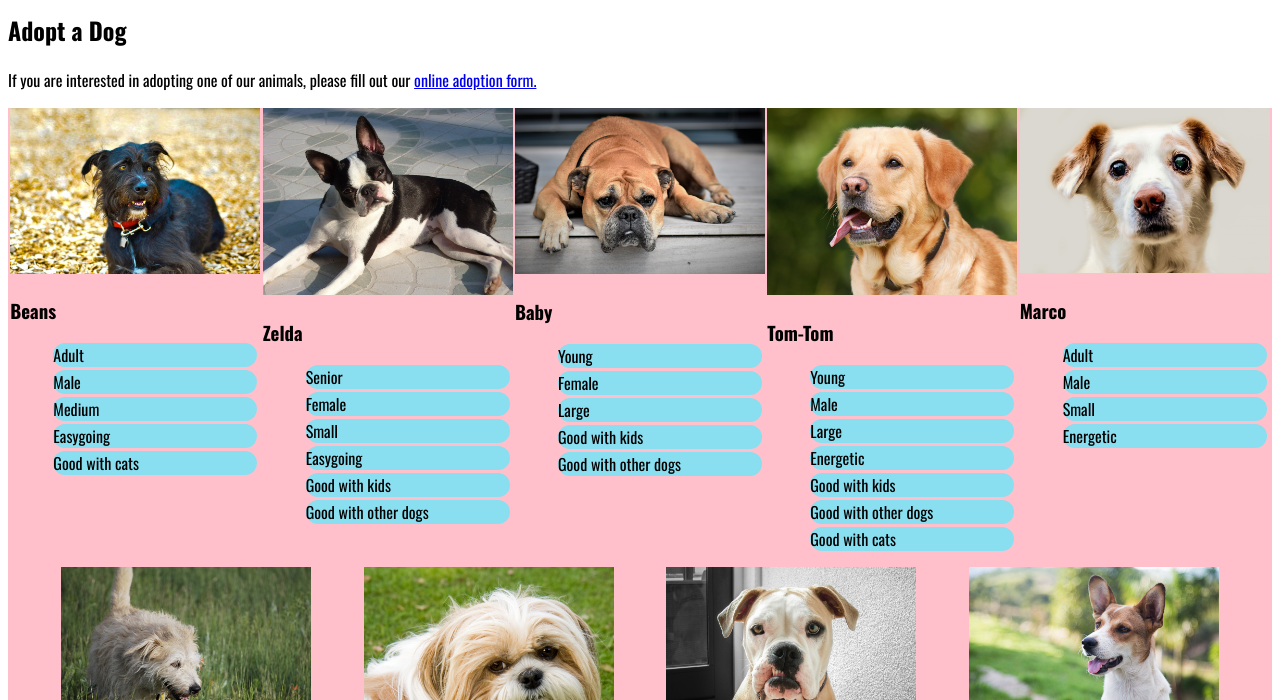
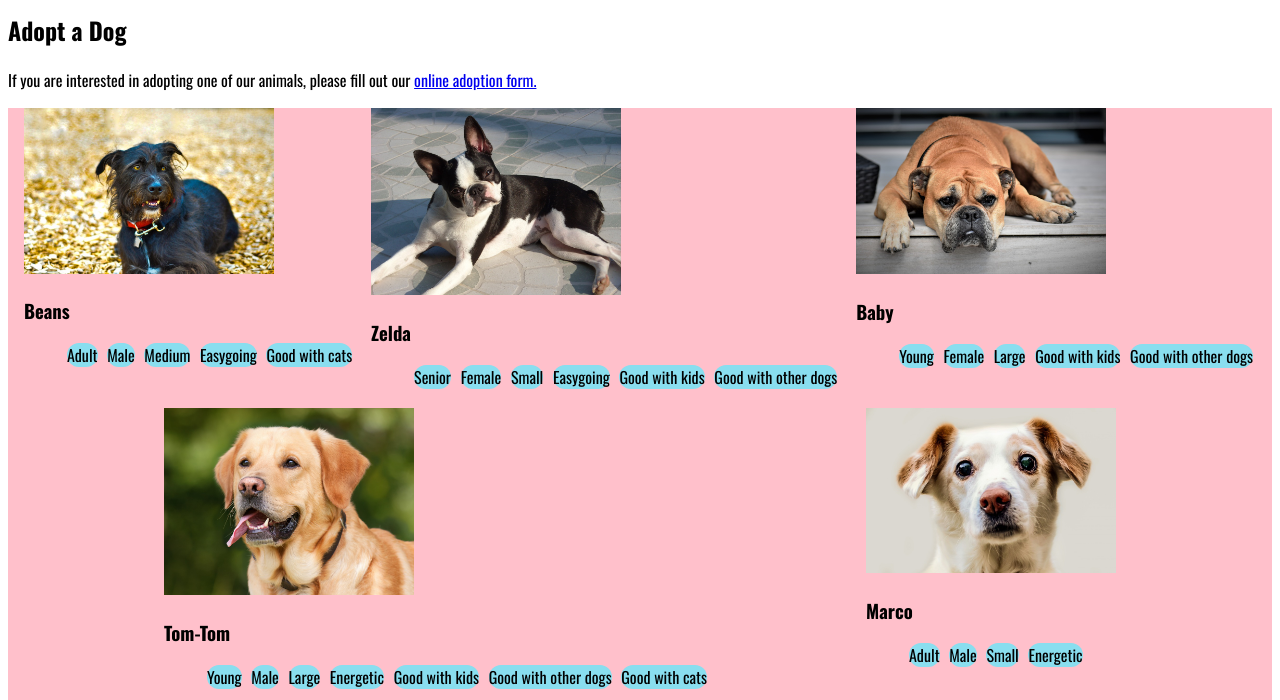
Before and after one commit to Momentum-Team-12/dog-adoption-website-hjoyheath, a plain HTML site: page index.html in a window 1280 px wide. Shown: the part 100-800 px from the top of the page. Drawn offline with nearby package versions, Linux system fonts and the light colour scheme.

Commit message:
attributes flexed

```diff
--- a/styles.css
+++ b/styles.css
@@ -19,63 +19,14 @@ ul,li{
     flex-wrap: wrap;
     justify-content: space-evenly;
     align-items: flex-start;
+
 }
 .box ul li{
-    border-radius: 5em;
+    border-radius: 7em;
     background-color:#89DEEF;
     margin: 0 3px 3px;
+    display:inline-flex;
+    flex-wrap:wrap;
+    justify-content:space-evenly;
+    align-items: flex-start;
 }
-/* .adoptnowb{
-    display:flex;
-    background-color:blue; */
-
-/* } */
-
-/* .adoptnowc{
-    display:flex;
-    background-color:aquamarine; */
-
-/* } */
-/* .box1{
-    justify-content:space-between;
-    padding:5px;
-}
-
-.box2{
-    justify-content:space-between;
-    padding:5px;
-}
-
-.box3{
-    justify-content:space-between;
-    padding:5px;
-}
-
-.box4{
-    justify-content:space-between;
-    padding:5px;
-}
-
-.box5{
-    justify-content:space-between;
-    padding:5px;
-}
-.box6{
-    justify-content:space-between;
-    padding:5px;
-}
-
-.box7{
-    justify-content:space-between;
-    padding:5px;
-}
-
-.box8{
-    justify-content:space-between;
-    padding:5px;
-}
-
-.box9{
-    justify-content:space-between;
-    padding:5px;
-} */
```
Also changed, not shown: index.html (+0 -6 lines).
